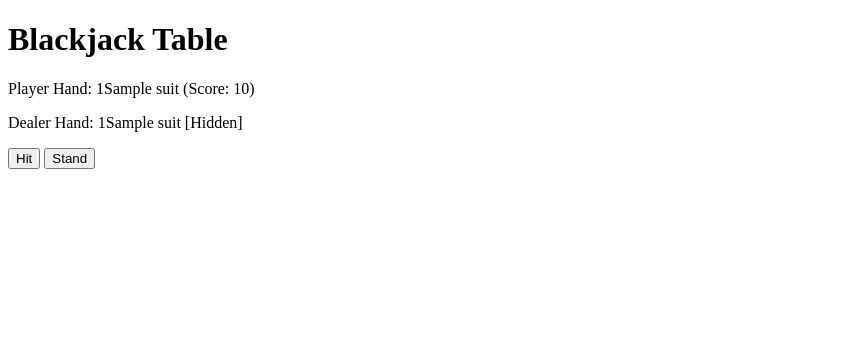
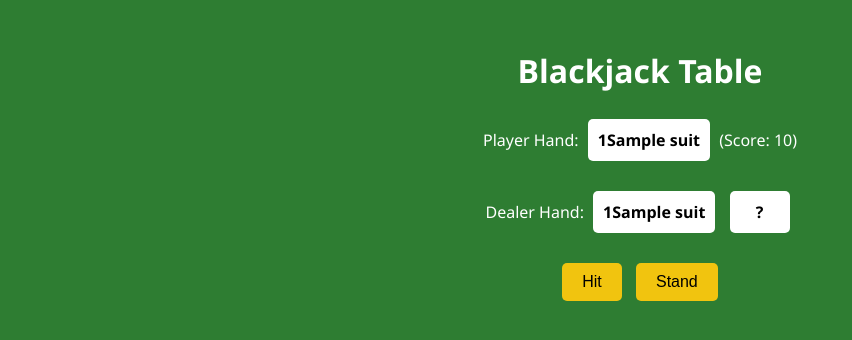
Before and after one commit to etgegen/blackjack-game, a Flask app: template templates/game.html in a window 1280 px wide. Shown: the top 340 px of the page, without its empty margins (0-852 px from the left). Run offline with Flask 3, Linux system fonts and the light colour scheme; the template is opened without the code that fills it: most values are stand-ins (such as "Sample title", 1, 10 or a date in 2020).

Commit message:
Enhance UI/UX and improve game logic

```diff
--- a/app.py
+++ b/app.py
@@ -68,6 +68,9 @@ def game():
 
 @app.route('/hit')
 def hit():
+    if 'player_hand' not in session or session['game_over']:
+        return redirect(url_for('game'))
+
     session['player_hand'].append(session['deck'].pop())
     score = calculate_score(session['player_hand'])
     if score > 21:
--- /dev/null
+++ b/static/style.css
@@ -0,0 +1,29 @@
+body {
+    font-family: 'Segoe UI', Tahoma, Geneva, Verdana, sans-serif;
+    background-color: #2e7d32;
+    color: white;
+    text-align: center;
+    padding: 20px;
+}
+.card {
+    display: inline-block;
+    padding: 10px;
+    margin: 5px;
+    background: white;
+    color: black;
+    border-radius: 5px;
+    font-weight: bold;
+    min-width: 40px;
+}
+.hand { margin: 20px 0; }
+button {
+    padding: 10px 20px;
+    font-size: 16px;
+    cursor: pointer;
+    background-color: #f1c40f;
+    border: none;
+    border-radius: 5px;
+    margin: 5px;
+}
+button:hover { background-color: #d4ac0d; }
+.result { font-size: 24px; font-weight: bold; margin: 20px; }
--- a/templates/game.html
+++ b/templates/game.html
@@ -1,21 +1,36 @@
 <!DOCTYPE html>
 <html>
+<head>
+    <link rel="stylesheet" href="{{ url_for('static', filename='style.css') }}">
+</head>
 <body>
     <h1>Blackjack Table</h1>
-    <p>Player Hand: {% for card in player_hand %}{{ card.rank }}{{ card.suit }} {% endfor %} (Score: {{ player_score }})</p>
-    <p>Dealer Hand:
-        {% if game_over %}
-            {% for card in dealer_hand %}{{ card.rank }}{{ card.suit }} {% endfor %} (Score: {{ dealer_score }})
-        {% else %}
-            {{ dealer_hand[0].rank }}{{ dealer_hand[0].suit }} [Hidden]
-        {% endif %}
-    </p>
+    <div class="hand">
+        <p>Player Hand:
+            {% for card in player_hand %}
+                <span class="card">{{ card.rank }}{{ card.suit }}</span>
+            {% endfor %}
+            (Score: {{ player_score }})
+        </p>
+    </div>
+    <div class="hand">
+        <p>Dealer Hand:
+            {% if game_over %}
+                {% for card in dealer_hand %}
+                    <span class="card">{{ card.rank }}{{ card.suit }}</span>
+                {% endfor %} (Score: {{ dealer_score }})
+            {% else %}
+                <span class="card">{{ dealer_hand[0].rank }}{{ dealer_hand[0].suit }}</span>
+                <span class="card">?</span>
+            {% endif %}
+        </p>
+    </div>
 
     {% if not game_over %}
         <a href="/hit"><button>Hit</button></a>
         <a href="/stand"><button>Stand</button></a>
     {% else %}
-        <p><strong>{{ result }}</strong></p>
+        <p class="result">{{ result }}</p>
         <a href="/"><button>Play Again</button></a>
     {% endif %}
 </body>
```
